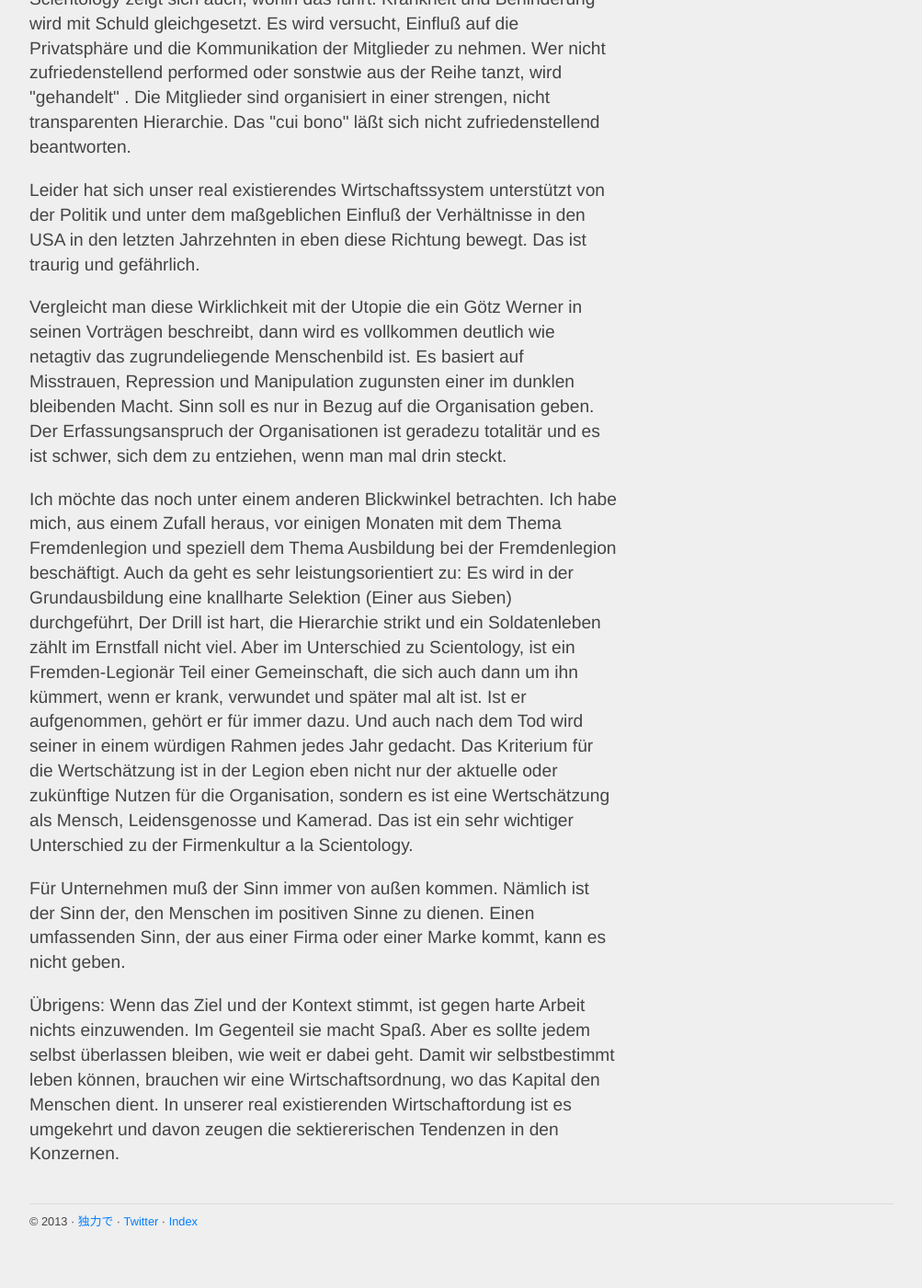
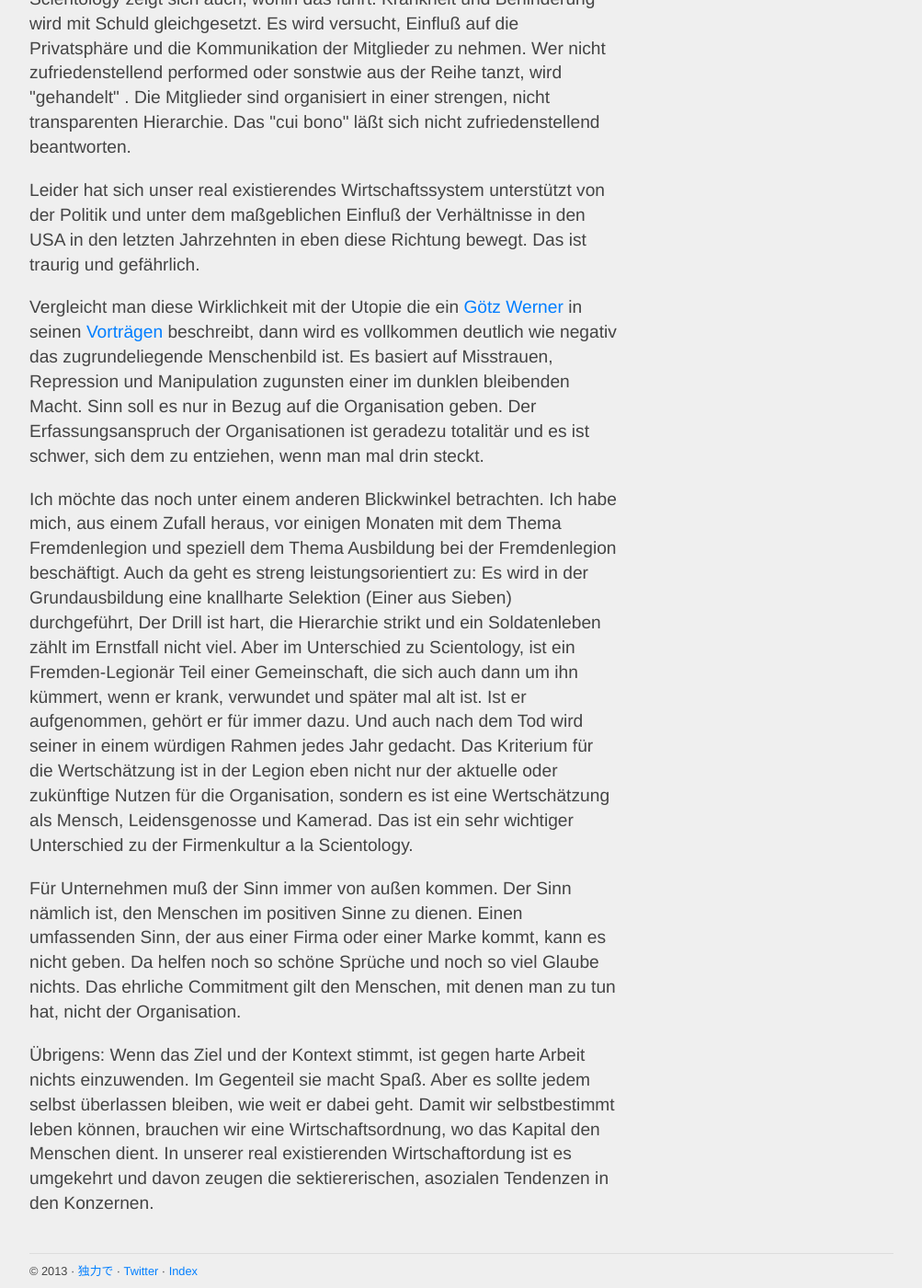
Before and after one commit to dokuryoku/dokuryoku.github.com, a Jekyll site: the page built from _posts/2013-03-15-Work-Hard-Play-Hard.html, in a window 1280 px wide and 1400 px high, scrolled down 853 px. Shown: the whole window at 92% size, without its empty margins (128-1131 px from the left). Built offline with Jekyll 4.4.1, drawn with Linux system fonts in a browser that asks for light colours; before the commit the page ends 2199 px from its top, so only the background shows below that.

Commit message:
update posts

```diff
--- a/_posts/2013-01-30-Reality-Of-Human-Flight.html
+++ b/_posts/2013-01-30-Reality-Of-Human-Flight.html
@@ -5,7 +5,7 @@ title: "Reality of Human Flight"
 ---
 
 <p>Dies ist etwas Außerordentliches voll Schönheit und Gefahr. Und es macht mich
-Staunen, dass das Wunder des Fliegens alein durch Betrachten so intensiv miterlebt
+Staunen, dass das Wunder des Fliegens allein durch Betrachten so intensiv miterlebt
 werden  kann. Gleichzeitig spüre ich eine Trauer, weil zu der wirklich wunderbar
 traurigen Musik der Gegensatz zwischen Leben und Tod so greifbar ist.</p>
 
--- a/_posts/2013-02-02-The-Buddha-within.html
+++ b/_posts/2013-02-02-The-Buddha-within.html
@@ -4,8 +4,8 @@ description: "Eine Annekdote über den Zen-Meister Ikkyu erzählt von Osho"
 title: "The Buddha within"
 ---
 
-<p>Hier eine Annekdote, die ich sehr mag. Protagonist ist der Zen-Meister <a href="http://de.wikipedia.org/wiki/Ikky%C5%AB">Ikkyu</a> der ein bemerkenswerter Mann gewesen
-zu sein scheint. Erzählt wird die Annekdote von Osho.</p>
+<p>Hier eine Anekdote, die ich sehr mag. Protagonist ist der Zen-Meister <a href="http://de.wikipedia.org/wiki/Ikky%C5%AB">Ikkyu</a> der ein bemerkenswerter Mann gewesen
+zu sein scheint. Erzählt wird die Anekdote von Osho.</p>
 
 <blockquote>Ikkyu is one of the greatest masters, a very rare, revolutionary, nonconformist. Once he stayed in a temple. The night was very cold and there were three wooden Buddhas in the temple, so he burned one Buddha to warm himself. The priest became aware -- he was fast asleep, it was in the middle of the night and the night was very cold -- he became aware that something was going on, so he looked.
 
--- a/_posts/2013-03-15-Work-Hard-Play-Hard.html
+++ b/_posts/2013-03-15-Work-Hard-Play-Hard.html
@@ -40,8 +40,8 @@ beantworten.</p>
 Politik und unter dem maßgeblichen Einfluß der Verhältnisse in den USA in den letzten
 Jahrzehnten in eben diese Richtung bewegt. Das ist traurig und gefährlich.</p>
 
-<p>Vergleicht man diese Wirklichkeit mit der Utopie die ein Götz Werner in seinen
-Vorträgen beschreibt, dann wird es vollkommen deutlich wie netagtiv das zugrundeliegende
+<p>Vergleicht man diese Wirklichkeit mit der Utopie die ein <a href="http://youtu.be/O3LNMSom-dc">Götz Werner</a>
+in seinen <a href="http://www.unternimm-die-zukunft.de">Vorträgen</a> beschreibt, dann wird es vollkommen deutlich wie negativ das zugrundeliegende
 Menschenbild ist. Es basiert auf Misstrauen, Repression und Manipulation zugunsten
 einer im dunklen bleibenden Macht. Sinn soll es nur in Bezug auf die Organisation geben.
 Der Erfassungsanspruch der Organisationen ist geradezu totalitär und es ist schwer, sich
@@ -49,7 +49,7 @@ dem zu entziehen, wenn man mal drin steckt.</p>
 
 <p>Ich möchte das noch unter einem anderen Blickwinkel betrachten. Ich habe mich, aus
 einem Zufall heraus, vor einigen Monaten mit dem Thema Fremdenlegion und speziell
-dem Thema Ausbildung bei der Fremdenlegion beschäftigt. Auch da geht es sehr leistungsorientiert
+dem Thema Ausbildung bei der Fremdenlegion beschäftigt. Auch da geht es streng leistungsorientiert
 zu: Es wird in der Grundausbildung eine knallharte Selektion (Einer aus Sieben) durchgeführt,
 Der Drill ist hart, die Hierarchie strikt und ein Soldatenleben zählt im Ernstfall nicht
 viel. Aber im Unterschied zu Scientology, ist ein Fremden-Legionär Teil einer Gemeinschaft,
@@ -60,12 +60,13 @@ in der Legion eben nicht nur der aktuelle oder zukünftige Nutzen für die Organ
 sondern es ist eine Wertschätzung als Mensch, Leidensgenosse und Kamerad. Das ist
 ein sehr wichtiger Unterschied zu der Firmenkultur a la Scientology.</p>
 
-<p>Für Unternehmen muß der Sinn immer von außen kommen. Nämlich ist der Sinn der, den Menschen
+<p>Für Unternehmen muß der Sinn immer von außen kommen. Der Sinn nämlich ist, den Menschen
 im positiven Sinne zu dienen. Einen umfassenden Sinn, der aus einer Firma oder einer Marke
-kommt, kann es nicht geben.</p>
+kommt, kann es nicht geben. Da helfen noch so schöne Sprüche und noch so viel Glaube nichts.
+Das ehrliche Commitment gilt den Menschen, mit denen man zu tun hat, nicht der Organisation.</p>
 
 <p>Übrigens: Wenn das Ziel und der Kontext stimmt, ist gegen harte Arbeit nichts einzuwenden.
 Im Gegenteil sie macht Spaß. Aber es sollte jedem selbst überlassen bleiben, wie weit er dabei
 geht. Damit wir selbstbestimmt leben können, brauchen wir eine Wirtschaftsordnung, wo
 das Kapital den Menschen dient. In unserer real existierenden Wirtschaftordung ist
-es umgekehrt und davon zeugen die sektiererischen Tendenzen in den Konzernen.</p>
+es umgekehrt und davon zeugen die sektiererischen, asozialen Tendenzen in den Konzernen.</p>
```
